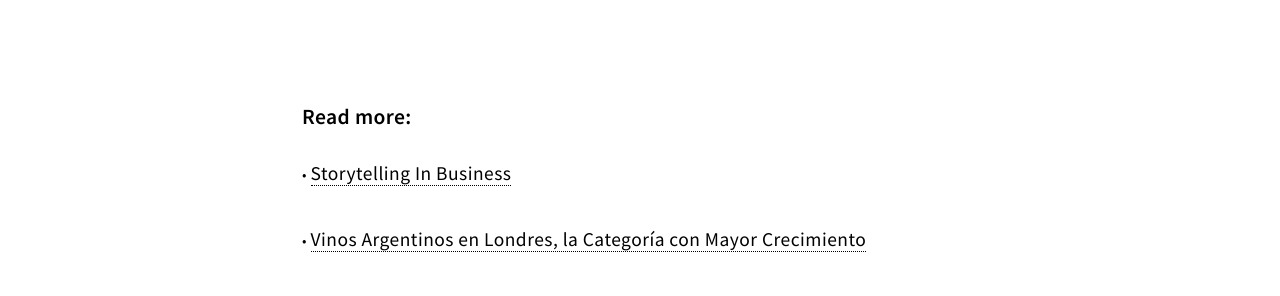
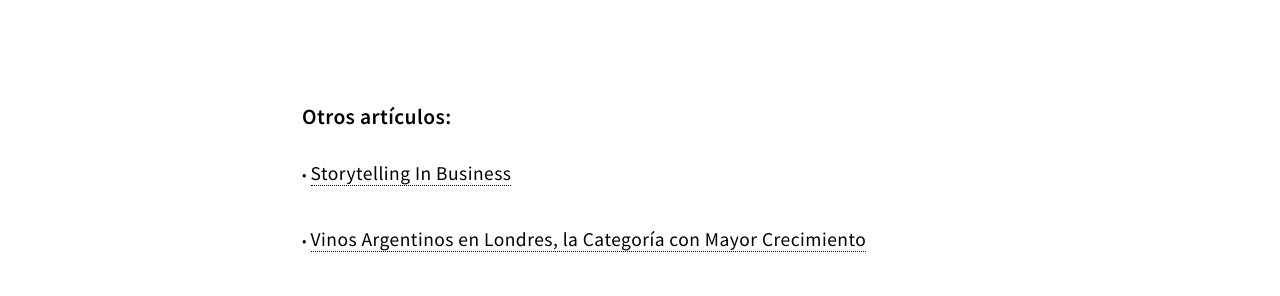
Before and after one commit to gasparlg/altman-berg-es, a Jekyll site: the page built from _posts/2016-02-07-design-thinking.md, in a window 1280 px wide and 900 px high, scrolled down 3339 px. Shown: the part 157-453 px from the top of the window. Built offline with Jekyll 4.4.1, drawn with Linux system fonts in a browser that asks for light colours; comment, search, counter and statistics services are not loaded.

Commit message:
changed stuff from english to spanish

```diff
--- a/_layouts/post.html
+++ b/_layouts/post.html
@@ -54,7 +54,7 @@ page-type: post
                 <p>Posted in {% for tag in page.tags %}<a href="{{site.baseurl}}tags/index.html#{{ tag | cgi_escape }}" title="Pages tagged {{ tag }}" rel="tag">{{ tag }}</a>{% unless forloop.last %}, {% endunless %}{% endfor %}</p>
                 -->
                     <section class="post-links" class="textmargin">
-                        <h3>Read more:</h3>
+                        <h3>Otros artículos:</h3>
                         {% if page.previous.url %}
                         <p class="prevLink">• <a class="previous" href="{{page.previous.url}}">{{page.previous.title}}</a></p>
                         {% endif %}
--- a/index.html
+++ b/index.html
@@ -50,8 +50,8 @@ layout:  default
                                 {{post.title}}</a></h2>
                             <ul class="meta">
                                 <li><time itemprop="dateCreated" datetime="{{post.date}}">
-                                    {{post.date | date:"%B %-d, %Y"}}</time></li>
-                                <li>{{post.minread}} min read</li>
+                                    {{post.date | date:"%-d/%L/%Y"}}</time></li>
+                                <li>{{post.minread}} min lectura</li>
                                 <li>{{post.author}}</li>
                             </ul>
                         </header>
```
